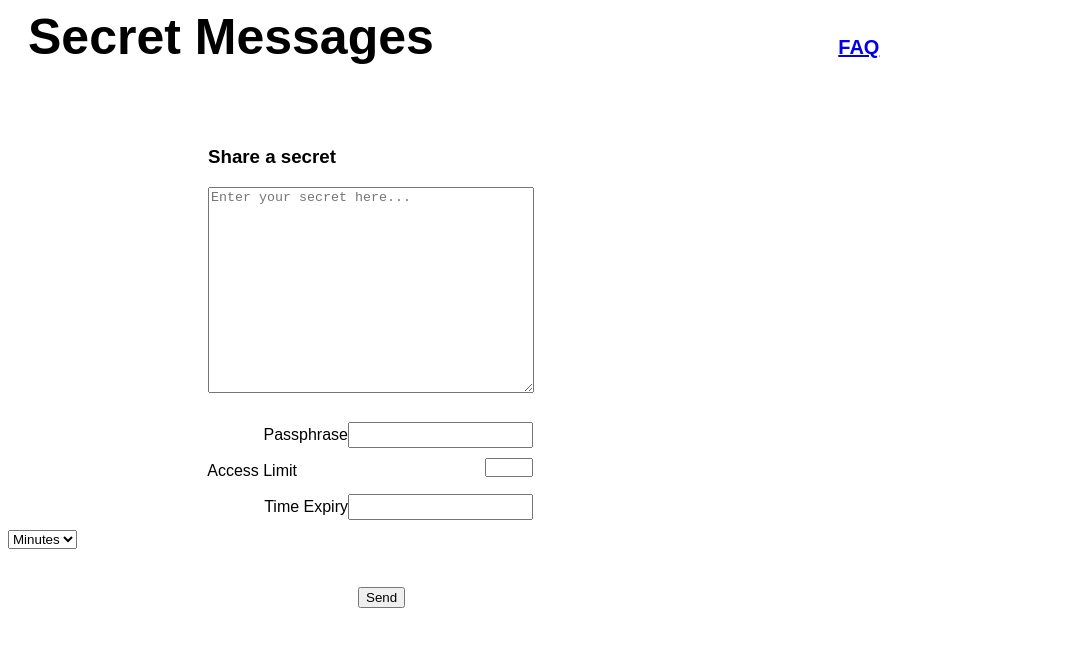
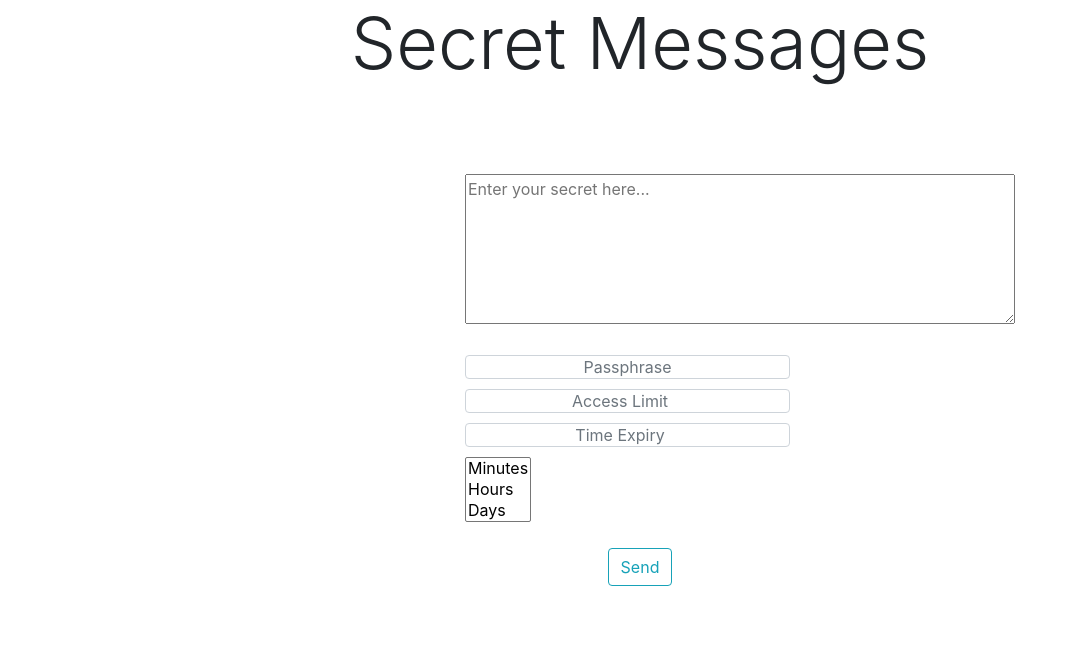
Before and after one commit to tamf/whisper-secret-messages, a plain HTML site: page public/index.html in a window 1280 px wide. Shown: the whole page, without its empty margins (0-1070 px from the left). Drawn offline with nearby package versions, Linux system fonts and the light colour scheme; some packages are replaced by stand-ins of ours.

Commit message:
fixed alignment, modify handleFormSubmit method (#13)
* remove notes text file

* modify HTML and CSS to align text

* finish alignment of input form text

* clear input data on click

* refactor code

* add bootstrap and update button UI

* modernize passphrase input box

* center button and heading

* modernize UI

* modernize UI, alignment slightly off

* remove unnecessary css elements

* remove unneeded files, fix typo, update firebase.json file to match original

Co-authored-by: unknown <wong.steven604@gmail.com>

```diff
--- /dev/null
+++ b/firestore.indexes.json
@@ -0,0 +1,4 @@
+{
+  "indexes": [],
+  "fieldOverrides": []
+}
--- a/functions/index.js
+++ b/functions/index.js
@@ -29,6 +29,7 @@ exports.create = functions.https.onRequest(async (req, res) => {
 		return res.sendStatus(400);
 	}
 
+	// wstores the secret message into firebase database
 	const expiryTime = Date.now() / 1000 + expiry;
 	const writeResult = await admin.firestore()
   									.collection('messages')
--- a/public/index.html
+++ b/public/index.html
@@ -2,6 +2,7 @@
 <html>
 <head>
 	<title>My Secret Message</title>
+  <link rel="stylesheet" href="https://maxcdn.bootstrapcdn.com/bootstrap/4.0.0/css/bootstrap.min.css" integrity="sha384-Gn5384xqQ1aoWXA+058RXPxPg6fy4IWvTNh0E263XmFcJlSAwiGgFAW/dAiS6JXm" crossorigin="anonymous">
 	<link rel="stylesheet" type="text/css" href="secret.css" media="screen"/>
 
   <!--script defer src="https://www.gstatic.com/firebasejs/8.6.1/firebase.js"></script-->
@@ -16,12 +17,13 @@
 
 </head>
 <body>
- <h1>Secret Messages</h1>
-      <h2><a href="FAQ page">FAQ</a></h2>
+ <h1 class="display-3">Secret Messages</h1>
+      <!-- <h3><a href="FAQ page">FAQ</a></h2> -->
 
+      <div class="d-flex h-100">
+        <div class="m-auto">
       <form id="create-form">
         <div class="textbox">
-          <h3>Share a secret</h3>
           <textarea
             placeholder="Enter your secret here..."
             class="secret"
@@ -32,9 +34,9 @@
         </div>
 
         <label>
-          Passphrase
           <input
-            class="passphrase"
+            class="form-control"
+            placeholder="Passphrase"
             type="passphrase"
             id="passphrase"
             name="passphrase"
@@ -42,9 +44,9 @@
         </label>
 
         <label>
-          Access Limit
           <input
-            class="accessLimit"
+            class="form-control"
+            placeholder="Access Limit"
             min="0"
             type="number"
             id="limit"
@@ -53,25 +55,25 @@
         </label>
 
         <label>
-          Time Expiry
             <input
-             class="expiry"
+             class="form-control"
+             placeholder="Time Expiry"
              id="expiry"
              name="expiry"
              min="0"
-             type="number" />
+             type="number"/>
         </label>
 
 
-        <select class="expiryUnit" name="expiryUnit">
+        <select class="form-select" size="3" aria-label="size 3 select example" name="expiryUnit">
               <option value="minutes">Minutes</option>
               <option value="hours">Hours</option>
               <option value="days">Days</option>
         </select>
         <br>
         </br>
-
-        <button class="button">Send</button>
+        <button class="btn btn-outline-info">Send</button>
       </form>
+    </div>
 </body>
 </html>
--- a/public/script.js
+++ b/public/script.js
@@ -13,6 +13,9 @@ function handleFormSubmit(event) {
 	const form = event.currentTarget;
 	const formData = Object.fromEntries(new FormData(form).entries());
 
+	clearDataOnClick();
+
+
 	createSecret(
 		formData.secret,
 		formData.limit,
@@ -20,6 +23,13 @@ function handleFormSubmit(event) {
 		formData.expiryUnit,
 		formData.passphrase
 	);
+}
+
+function clearDataOnClick() {
+	document.getElementById("secret").value="";
+	document.getElementById("passphrase").value="";
+	document.getElementById("limit").value=null;
+	document.getElementById("expiry").value=null;
 }
 
 
--- a/public/secret.css
+++ b/public/secret.css
@@ -1,14 +1,9 @@
-body {
-  font-family: sans-serif;
-}
-
 textarea {
-width: 320px;
-height: 200px;
+  width: 550px;
+  height: 150px;
 }
 
 .textbox {
-
   margin-top: 80px;
   margin-bottom: 25px;
   margin-left: 200px;
@@ -20,48 +15,30 @@ label {
   justify-content: flex-end;
   width: 400px;
   line-height: 26px;
-  margin-left:125px;
+  margin-left: 125px;
   margin-bottom: 10px;
 }
 
-.password {
-  height: 1em;
-  flex: 0 0 200px;
-  margin-left: 32px;
+.form-select {
+  margin-left: 200px;
 }
 
-.accessLimit {
-  width: 3em;
-  height: 1em;
-  margin-left: 188px;
-
+.display-3 {
+  display: flex;
+  align-items: center;
+  justify-content: center;
 }
 
-.timeExpiry {
-  width: 3em;
-  height: 1em;
-  margin-left: 195px;
-
+.btn {
+  margin: 0 auto;
+  display: block;
 }
 
-.timeLength {
-  margin-left: 455px;
-
+.form-control {
+  height: 1.5em;
+  flex: 0 0 325px;
 }
 
-.button{
-  margin-top: 20px;
-  margin-left: 350px;
+input {
+  text-align: center
 }
-h1 {
-  font-size: 50px;
-  margin-left: 20px;
-  display: inline;
-}
-
-
-h2 {
-  font-size: 20px;
-  margin-left: 400px;
-  display: inline;
-}
```
Also changed, not shown: firebase.json, 1 other file.
